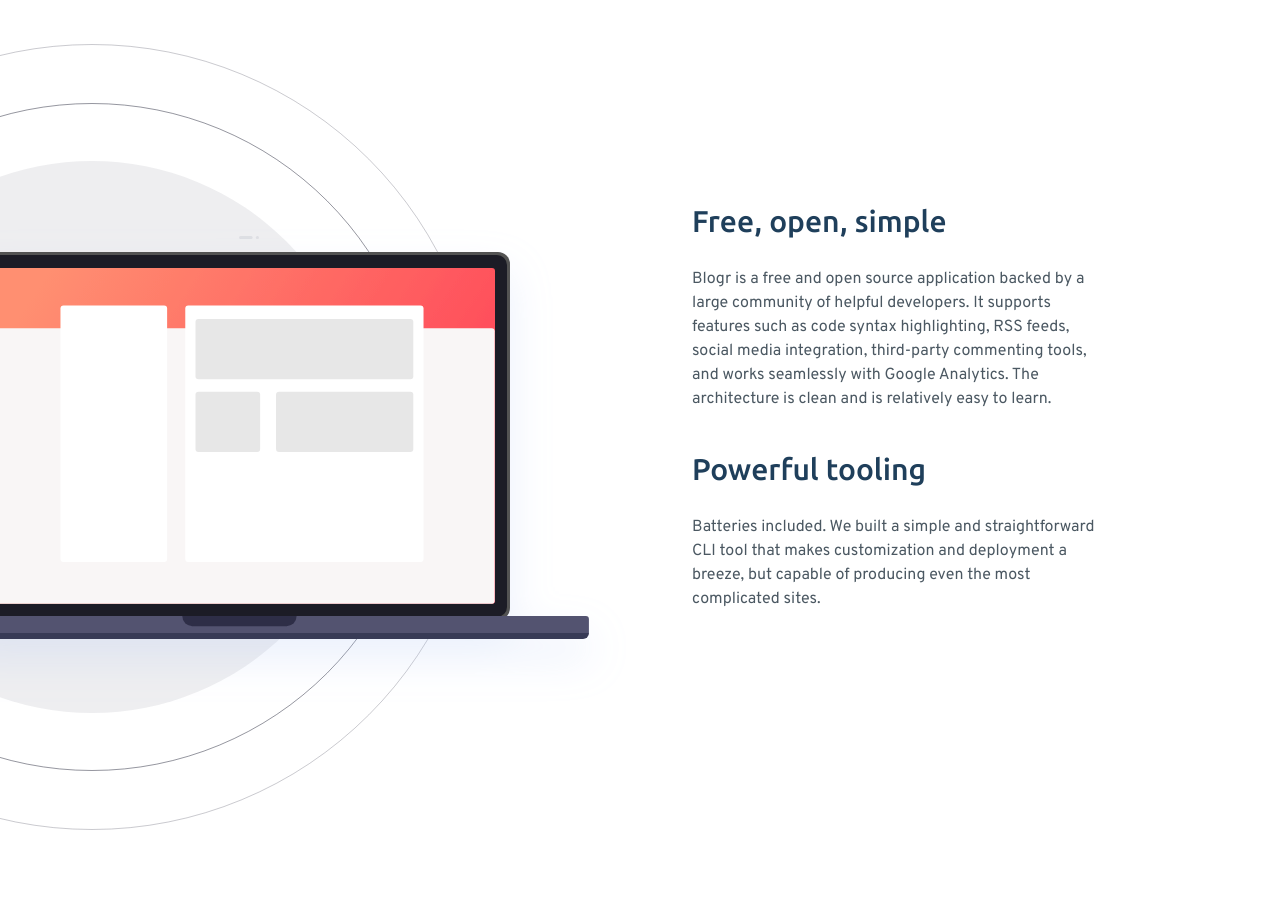
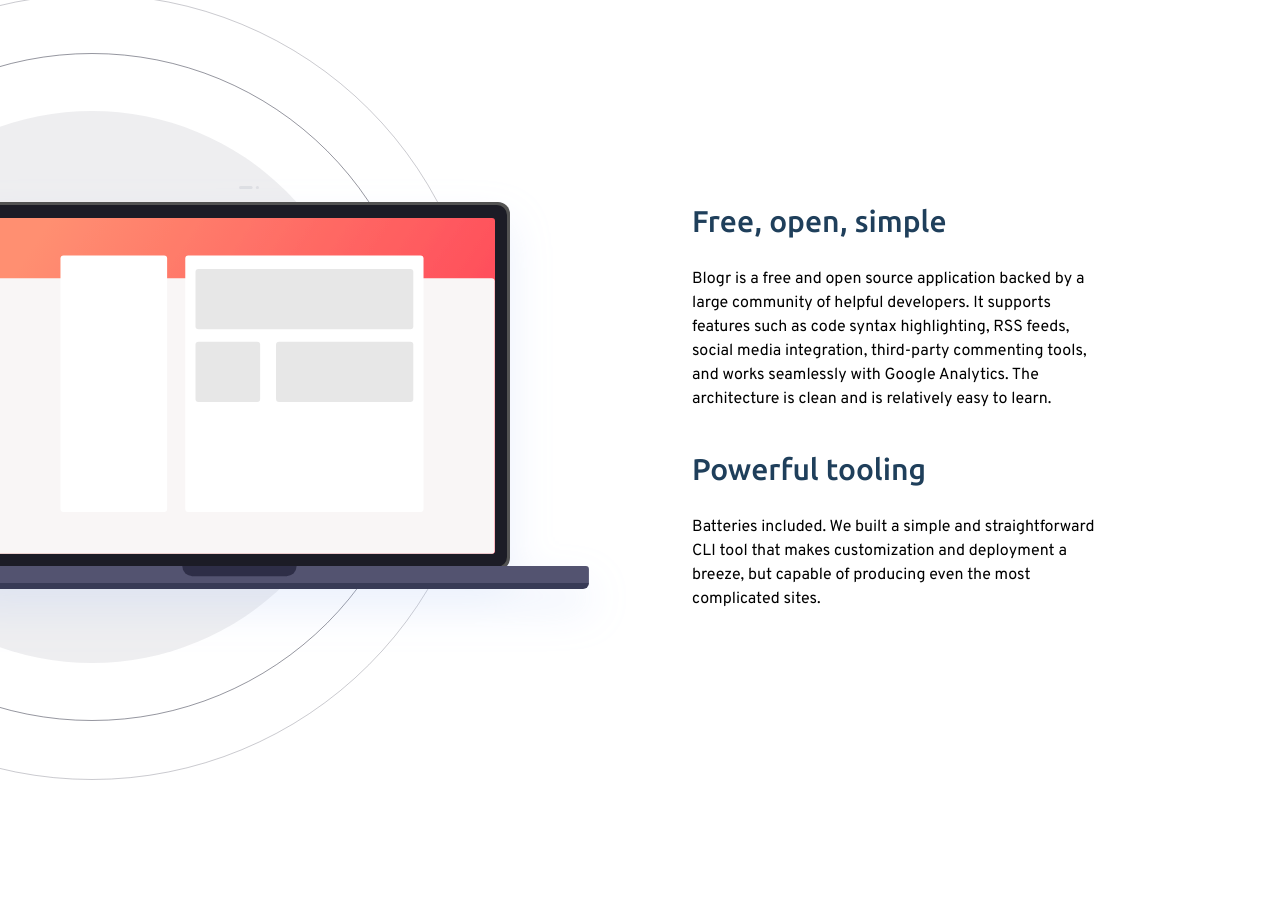
Before and after one commit to TerenceCLZhang/Frontend-Mentor, a React (Vite) app in the folder blogr-landing-page/: page / in a window 1280 px wide. Shown: the part 2259-3168 px from the top of the page. Built offline with nearby package versions, Linux system fonts and the light colour scheme.

Commit message:
removed padding

```diff
--- a/blogr-landing-page/src/components/Main.jsx
+++ b/blogr-landing-page/src/components/Main.jsx
@@ -68,7 +68,7 @@ const Main = () => {
           <source media="(min-width: 1024px)" srcSet={laptopDesktop} />
           <img src={laptopMobile} alt="" className="w-full h-auto" />
         </picture>
-        <div className="padding flex flex-col gap-10 text-gray-600 pb-10 md:pb-25 lg:pb-auto lg:text-left lg:w-[60%] lg:self-end">
+        <div className="padding flex flex-col gap-10 text-gray-600pb-10 md:pb-25 lg:pb-0 lg:text-left lg:w-[60%] lg:self-end">
           <div className="text-section-div">
             <h2>Free, open, simple</h2>
             <p>
```
